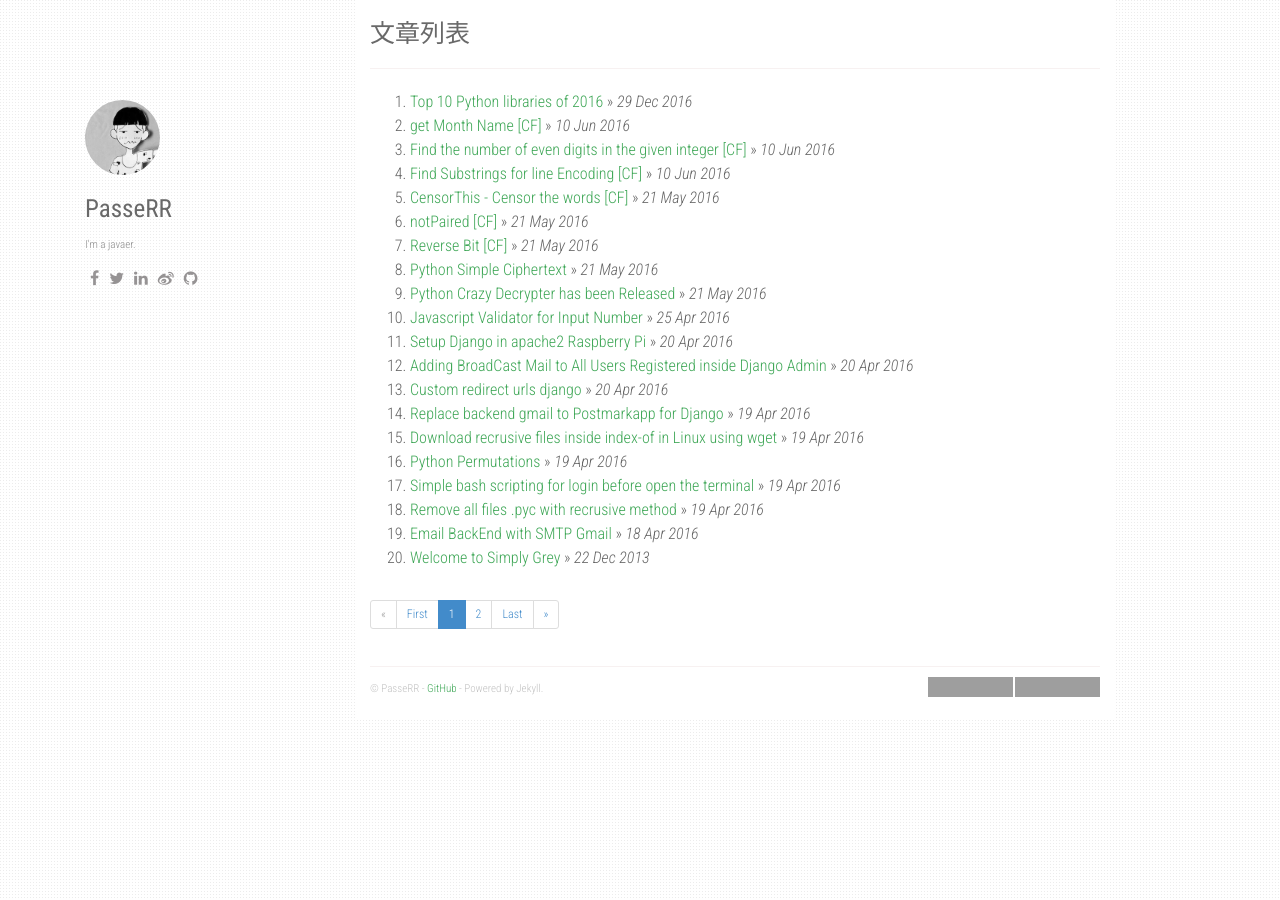
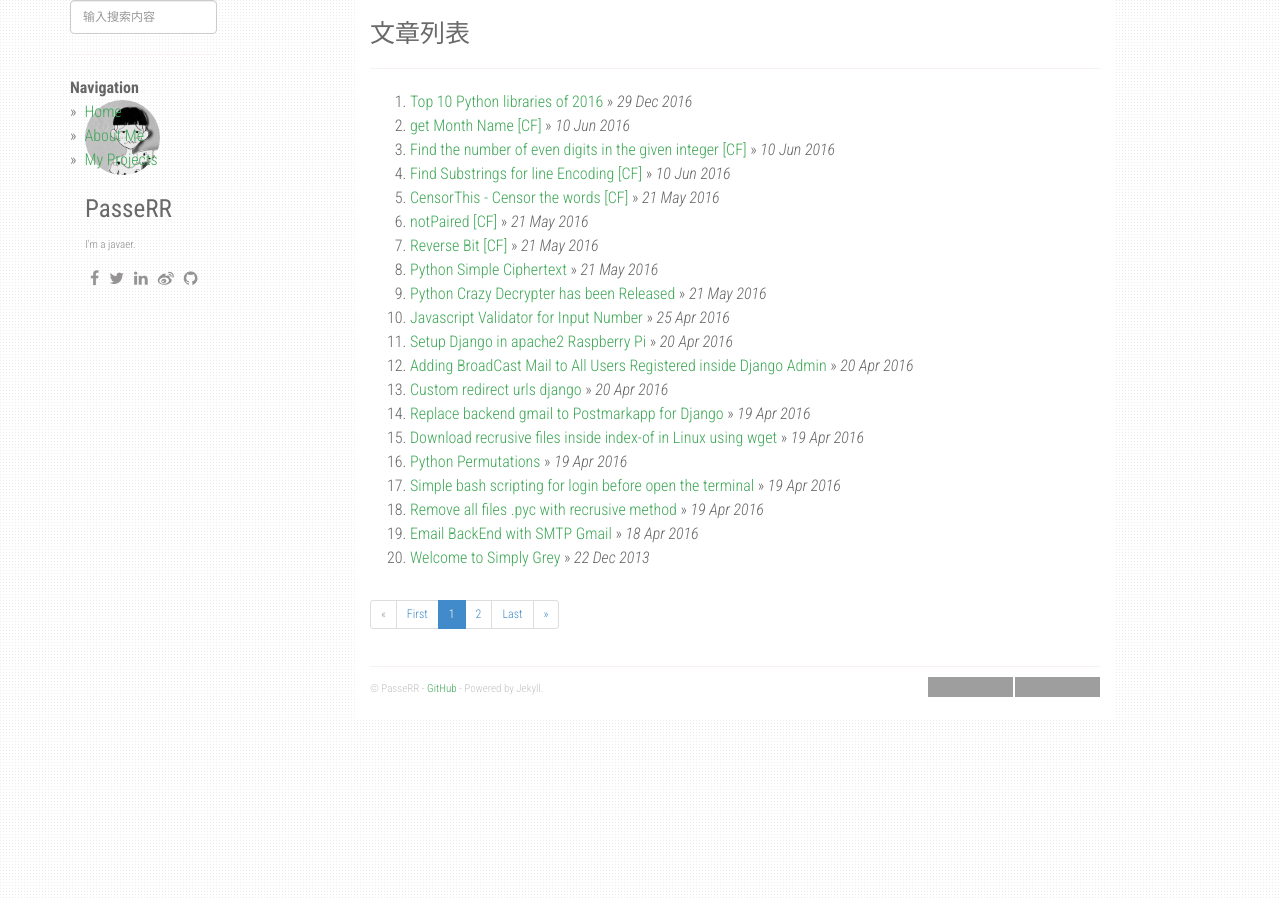
Before and after one commit to PasseRR/passerr.github.io, a Jekyll site: the page built from index.html, in a window 1280 px wide. Built offline with Jekyll 4.4.1, drawn with Linux system fonts in a browser that asks for light colours; nearby versions of some CDN libraries; the list of posts is cut into pages by our own code; grey boxes are pictures that could not be loaded.

Commit message:
modify settings

```diff
--- a/_layouts/default.html
+++ b/_layouts/default.html
@@ -128,18 +128,6 @@ layout: compress
               {% endfor %}
             </ul>
           </div>
-          <!--<div class="search" id="js-search">-->
-            <!--<input type="text" placeholder="输入搜索内容" class="form-control" id="js-search__input">-->
-            <!--<ul class="search__results" id="js-search__results"></ul>-->
-          <!--</div>-->
-          <!--<hr />-->
-          <!--<ul class="sidebar-nav">-->
-            <!--<strong>Navigation</strong>-->
-            <!--<li><a href="/">Home</a></li>-->
-            <!--{% for i in site.urls %}-->
-              <!--<li><a class="about" href="{{ i.url }}">{{ i.text }}</a></li>-->
-            <!--{% endfor %}-->
-          <!--</ul>-->
         </div>
         <!-- end /.fixed-condition -->
       </div>
@@ -156,6 +144,20 @@ layout: compress
           </div>
         </footer>
       </div>
+      <div class="fixed-condition">
+         <div class="search" id="js-search">
+            <input type="text" placeholder="输入搜索内容" class="form-control" id="js-search__input">
+            <ul class="search__results" id="js-search__results"></ul>
+          </div>
+          <hr />
+          <ul class="sidebar-nav">
+            <strong>Navigation</strong>
+            <li><a href="/">Home</a></li>
+            {% for i in site.urls %}
+              <li><a class="about" href="{{ i.url }}">{{ i.text }}</a></li>
+            {% endfor %}
+          </ul>
+      </div>
       <!-- end /.col-sm-8 -->
     </div>
     <!-- end /.container -->
```
